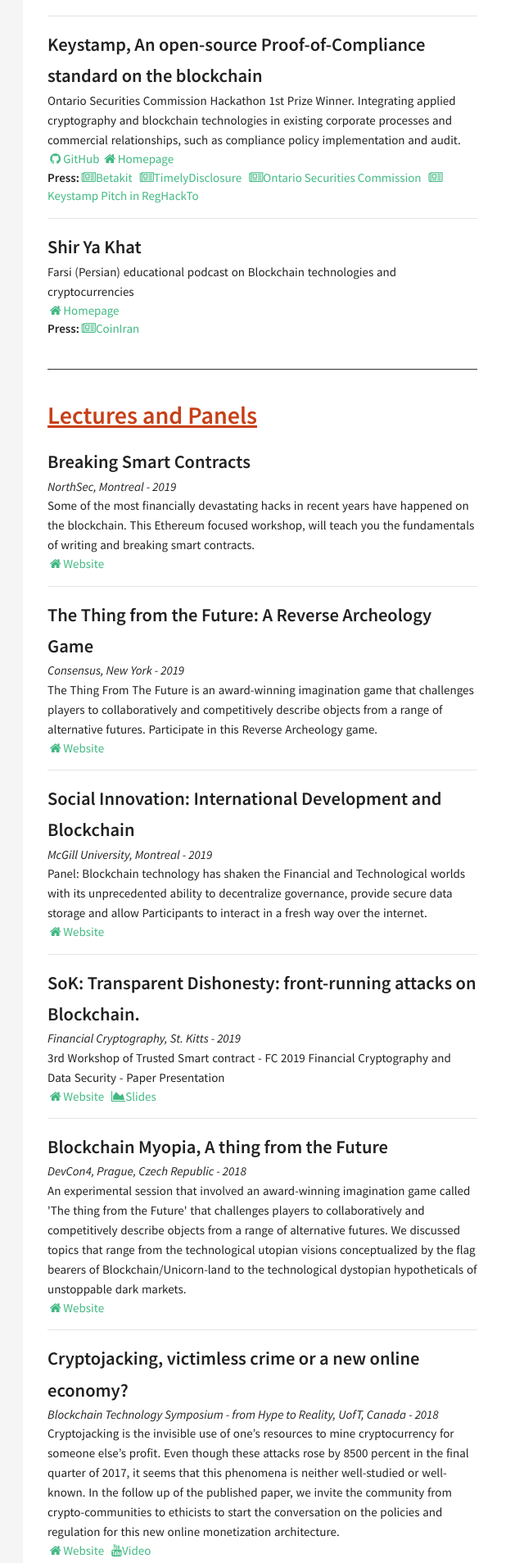
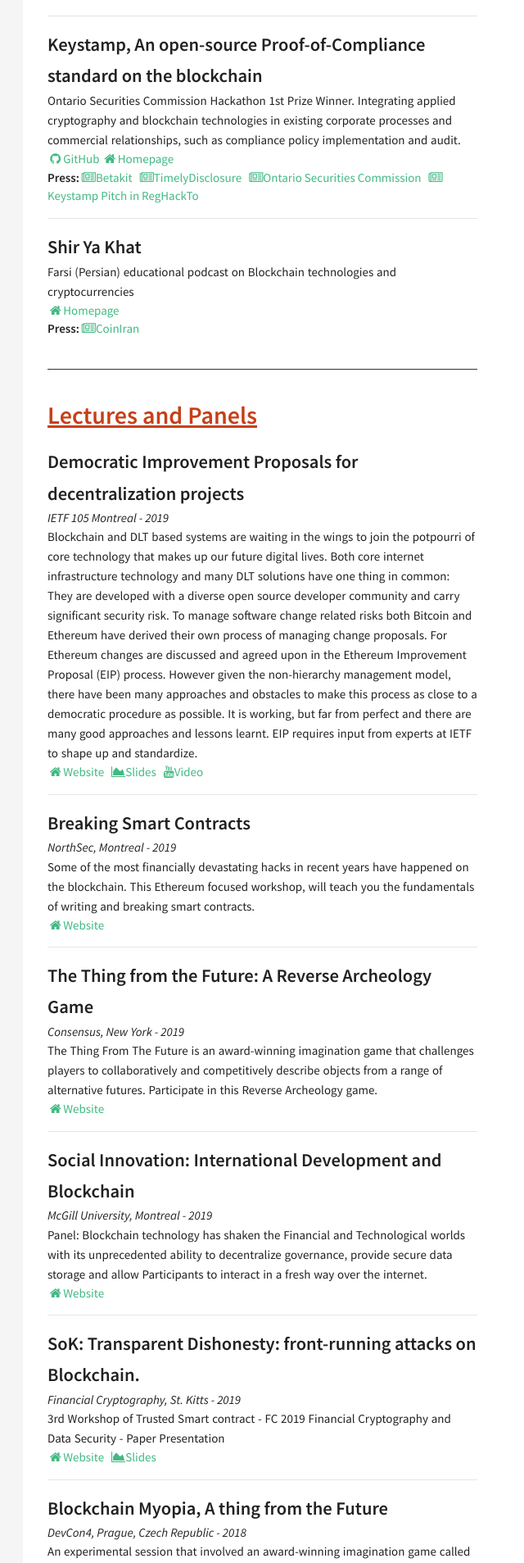
Before and after one commit to shayanb/shayan.es, a Jekyll site: the page built from index.html, in a window 1280 px wide. Shown: the part 3093-5000 px from the top of the page at 82% size, without its empty margins (292-932 px from the left). Built offline with Jekyll 4.4.1, drawn with Linux system fonts in a browser that asks for light colours; nearby versions of some CDN libraries.

Commit message:
Add IETF talk

```diff
--- a/_data/index/lectures.yml
+++ b/_data/index/lectures.yml
@@ -1,3 +1,13 @@
+
+- name: "Democratic Improvement Proposals for decentralization projects"
+  youtube: "https://youtu.be/s04nas09Xz8?t=3247"
+  location: IETF 105 Montreal
+  website: "https://www.ietf.org/how/meetings/105/"
+  slides: https://datatracker.ietf.org/meeting/105/materials/slides-105-hotrfc-11-democratic-improvement-proposals-for-decentralization-projects-01
+  year: 2019
+  descr: "Blockchain and DLT based systems are waiting in the wings to join the potpourri of core technology that makes up our future digital lives. Both core internet infrastructure technology and many DLT solutions have one thing in common: They are developed with a diverse open source developer community and carry significant security risk. To manage software change related risks both Bitcoin and Ethereum have derived their own process of managing change proposals. For Ethereum changes are discussed and agreed upon in the Ethereum Improvement Proposal (EIP) process. However given the non-hierarchy management model, there have been many approaches and obstacles to make this process as close to a democratic procedure as possible. It is working, but far from perfect and there are many good approaches and lessons learnt. EIP requires input from experts at IETF to shape up and standardize."
+  flag: CA
+
 - name: "Breaking Smart Contracts"
   descr: "Some of the most financially devastating hacks in recent years have happened on the blockchain. This Ethereum focused workshop, will teach you the fundamentals of writing and breaking smart contracts."
   location: NorthSec, Montreal
```
